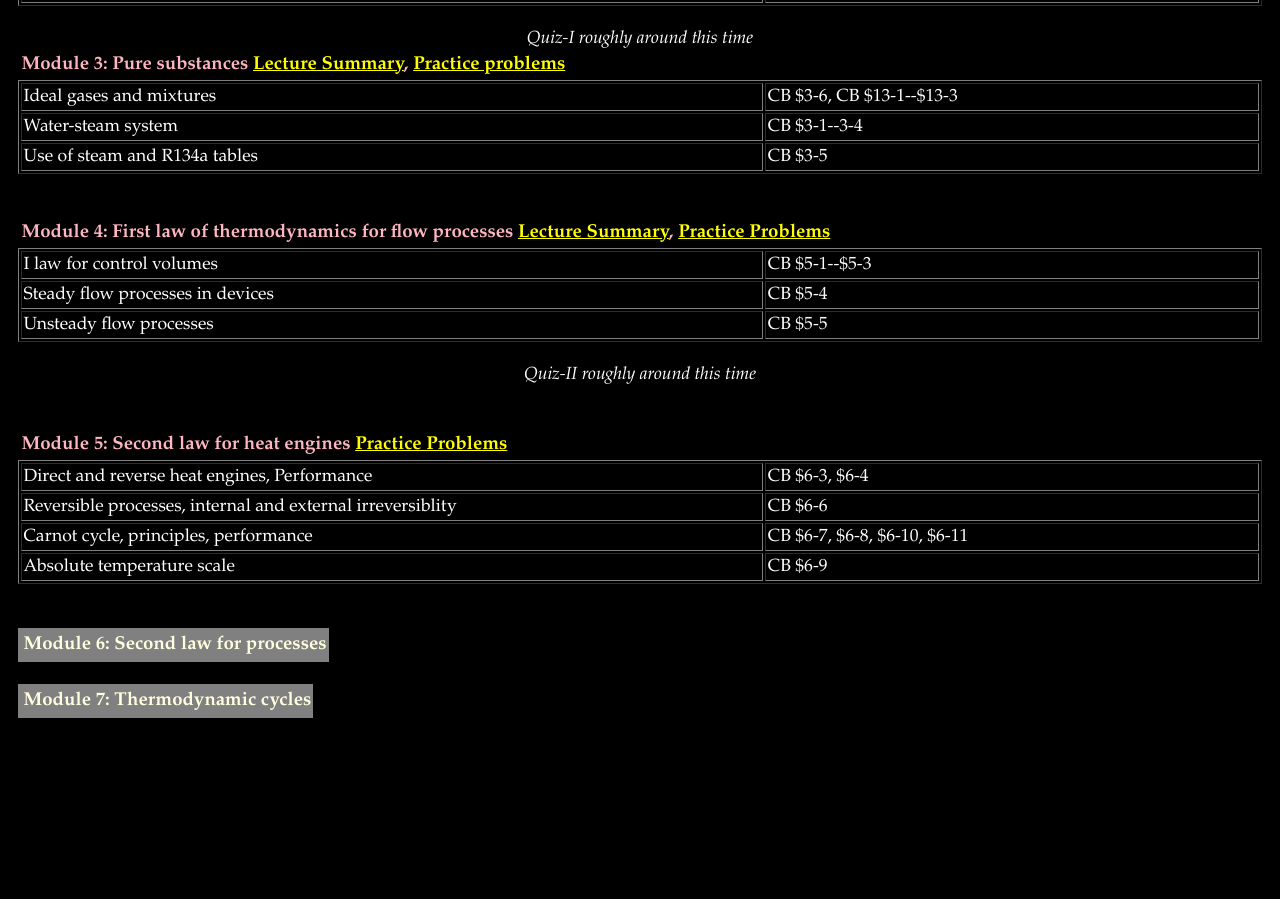
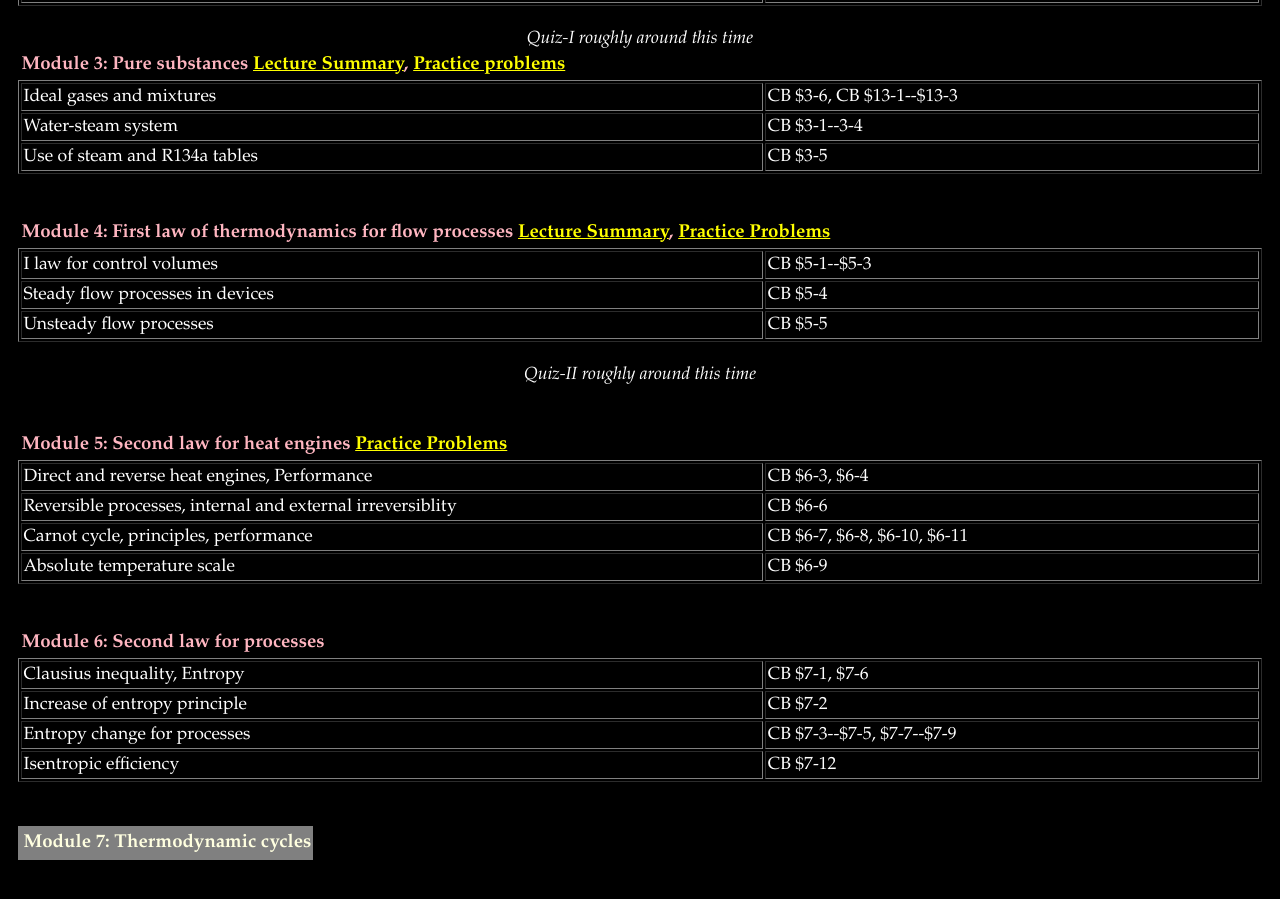
Before and after one commit to krithikasivaram/krithikasivaram.github.io, a Jekyll site: the page teaching/ME1100_Jul_Nov_2019.html, which Jekyll copies as it is, in a window 1280 px wide and 900 px high, scrolled down 1197 px. Built offline with Jekyll 4.4.1, drawn with Linux system fonts in a browser that asks for light colours; before the commit the page ends 1955 px from its top, so only the background shows below that.

Commit message:
add reading materials module 7 CB

```diff
--- a/teaching/ME1100_Jul_Nov_2019.html
+++ b/teaching/ME1100_Jul_Nov_2019.html
@@ -308,17 +308,19 @@ Updates/Announcements:</font></h3>
 <!-- </div> -->
 <br><br>
 
-<button class="collapsible"><h5>Module 6: Second law for processes</h5></button>
-<div class="content">
-<!--<h3>Module 6: Second law for processes </h3>-->
+<!-- <button class="collapsible"><h5>Module 6: Second law for processes</h5></button>
+<div class="content"> -->
+<h3>Module 6: Second law for processes </h3>
 <table border="1" cellspacing="2" cellpadding="2" width="100%">
 	<col width = "60%">
 	<col width = "40%">
-	<tr> <td> Entropy change for processes </td> <td> </td>
-	<tr> <td> Isentropic efficiency, Irreversibilty </td> <td> </td>
+	<tr> <td> Clausius inequality, Entropy </td> <td> CB $7-1, $7-6 </td>
+	<tr> <td> Increase of entropy principle </td> <td> CB $7-2 </td>
+	<tr> <td> Entropy change for processes</td> <td> CB $7-3--$7-5, $7-7--$7-9</td>
+	<tr> <td> Isentropic efficiency </td> <td> CB $7-12</td>
 	</tr>
 </table>
-</div>
+<!-- </div> -->
 <br><br>
 
 <button class="collapsible"><h5>Module 7: Thermodynamic cycles</h5></button>
```
